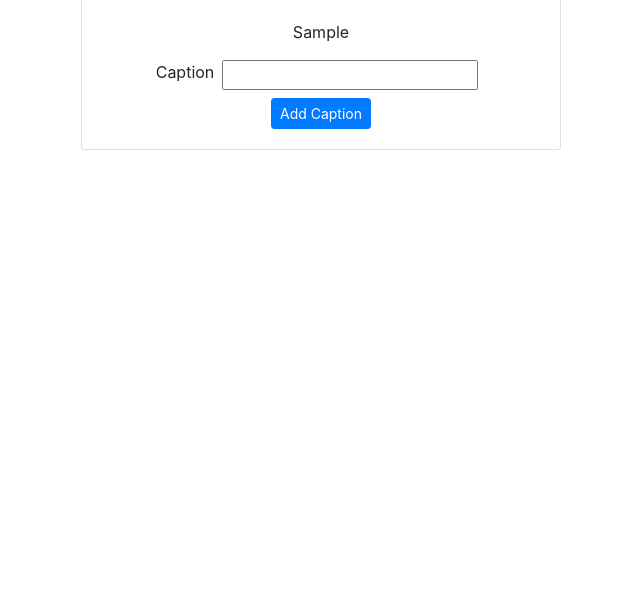
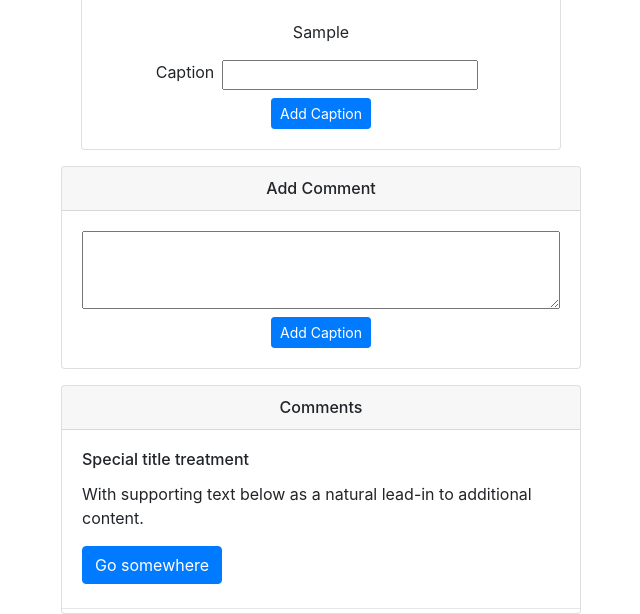
Before and after one commit to engrpatel21/pitcure-me, a Django app: page /profile/1/detail in a window 1280 px wide. Shown: the part 505-1119 px from the top of the page, without its empty margins (319-959 px from the left). Before the commit the page ends 655 px from the top, so only its background shows below. Run offline with Django 3.2, Linux system fonts and the light colour scheme; tables that the repository leaves empty hold one stand-in row (values such as "Sample post"); some libraries are stand-ins or nearby versions.

Commit message:
comments push

```diff
--- a/main_app/models.py
+++ b/main_app/models.py
@@ -1,6 +1,7 @@
 from django.db import models
 from django.contrib.auth.models import User
-
+from datetime import date
+from django.utils import timezone
 
 
 # Create your models here.
@@ -20,3 +21,9 @@ class Photo(models.Model):
 
     def __str__(self):
         return f"Photo for user_id: {self.user_id} @{self.url}"
+
+class Comment(models.Model):
+    user = models.ForeignKey(User, on_delete=models.CASCADE)
+    photo = models.ForeignKey(Photo, on_delete=models.CASCADE)
+    comment = models.CharField(max_length=200)
+    date = models.DateField(default=timezone.now)
--- a/main_app/templates/profile/detail.html
+++ b/main_app/templates/profile/detail.html
@@ -20,4 +20,37 @@
         </div>
     </div>
 </div>
+<div class="container d-flex justify-content-center mt-3">
+    <div class="row">
+        <div class="card" style='width: 520px;'>
+            <h6 class="card-header text-center">Add Comment</h6>
+                <div class="card-body">
+                    <form action="">
+                        <div class="form group d-flex justify-content-flex">
+                            <textarea style='width: 480px;' name="comments" id="" cols="30" rows="3"></textarea>
+                        </div>
+
+                        <div class="col d-flex justify-content-center mt-2">
+                            <input type="submit" class="btn btn-primary btn-sm" value="Add Caption">
+                        </div>
+
+                    </form>
+                </div>
+        </div>
+    </div>
+</div>
+<div class="container d-flex justify-content-center mt-3">
+    <div class="row">
+        <div class="card" style='width: 520px'>
+            <h6 class="card-header text-center">Comments</h6>
+                <div class="card-body">
+                    <h6 class="card-title">Special title treatment</h6>
+                    <p class="card-text">With supporting text below as a natural lead-in to additional content.</p>
+                    <a href="#" class="btn btn-primary">Go somewhere</a>
+                </div>
+                <hr class="mt-1 mb-1">
+        </div>
+    </div>
+</div>
+
 {% endblock  %}
--- a/main_app/urls.py
+++ b/main_app/urls.py
@@ -11,5 +11,6 @@ urlpatterns = [
     path('profile/<int:profile_id>', views.upload_profile_pic, name='upload_profile_pic'),
     path('profile/<int:profile_id>/pic', views.upload_pic, name='upload_pic'),
     path('profile/<int:photo_id>/detail', views.detail, name='detail'),
-    path('profile/<int:photo_id>/add_caption', views.add_caption, name='add_caption')
+    path('profile/<int:photo_id>/add_caption', views.add_caption, name='add_caption'),
+    path('profile/<int:photo_id>/add_comment', views.add_comment, name='add_comment')
 ]
--- a/main_app/views.py
+++ b/main_app/views.py
@@ -5,6 +5,7 @@ from django.views.generic.edit import CreateView, UpdateView, DeleteView
 from .models import Profile, Photo
 import boto3
 import uuid
+from datetime import date
 
 S3_BASE_URL = 'https://s3.us-east-2.amazonaws.com'
 BUCKET = 'bucket-of-cats'
@@ -107,3 +108,6 @@ def add_caption(request, photo_id):
     print(photo.caption)
     photo.save()
     return redirect('detail', photo_id=photo_id)
+
+def add_comment(request):
+    pass
```
Also changed, not shown: main_app/migrations/0004_comment.py (added).
